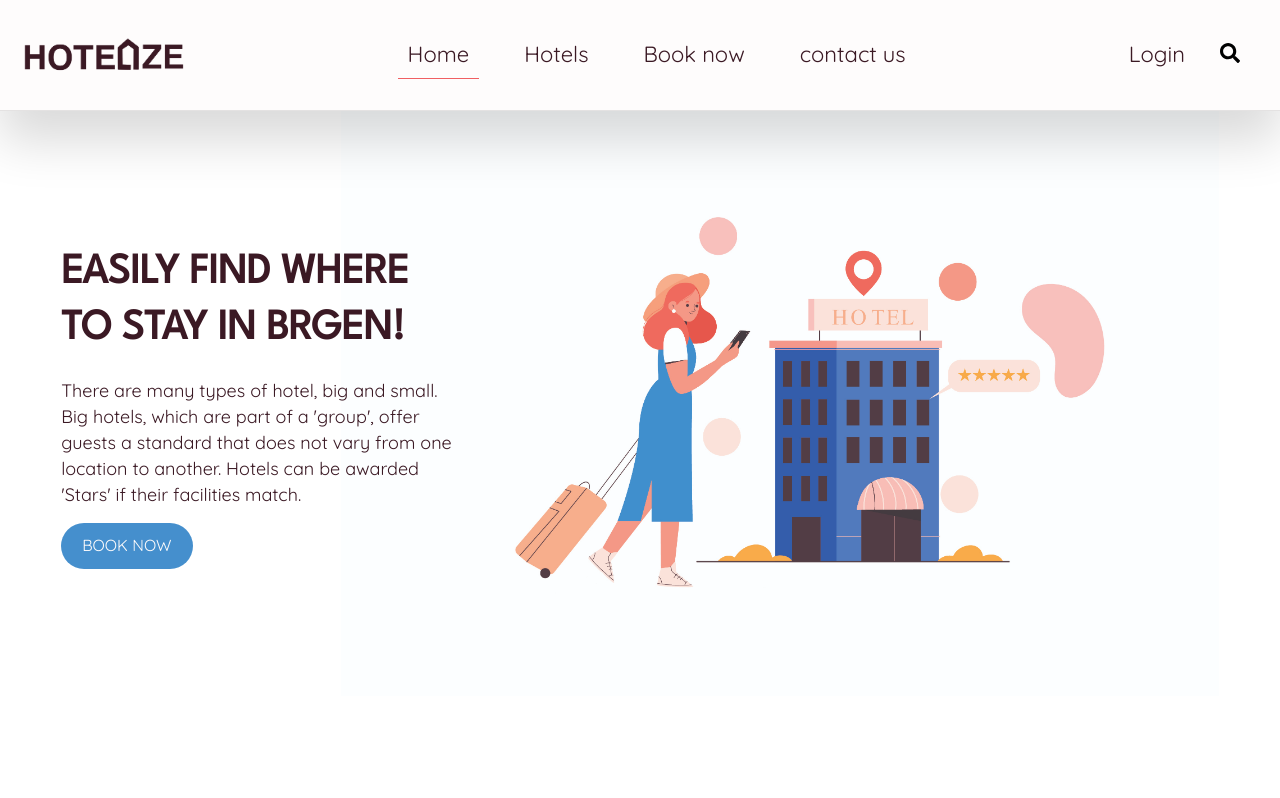
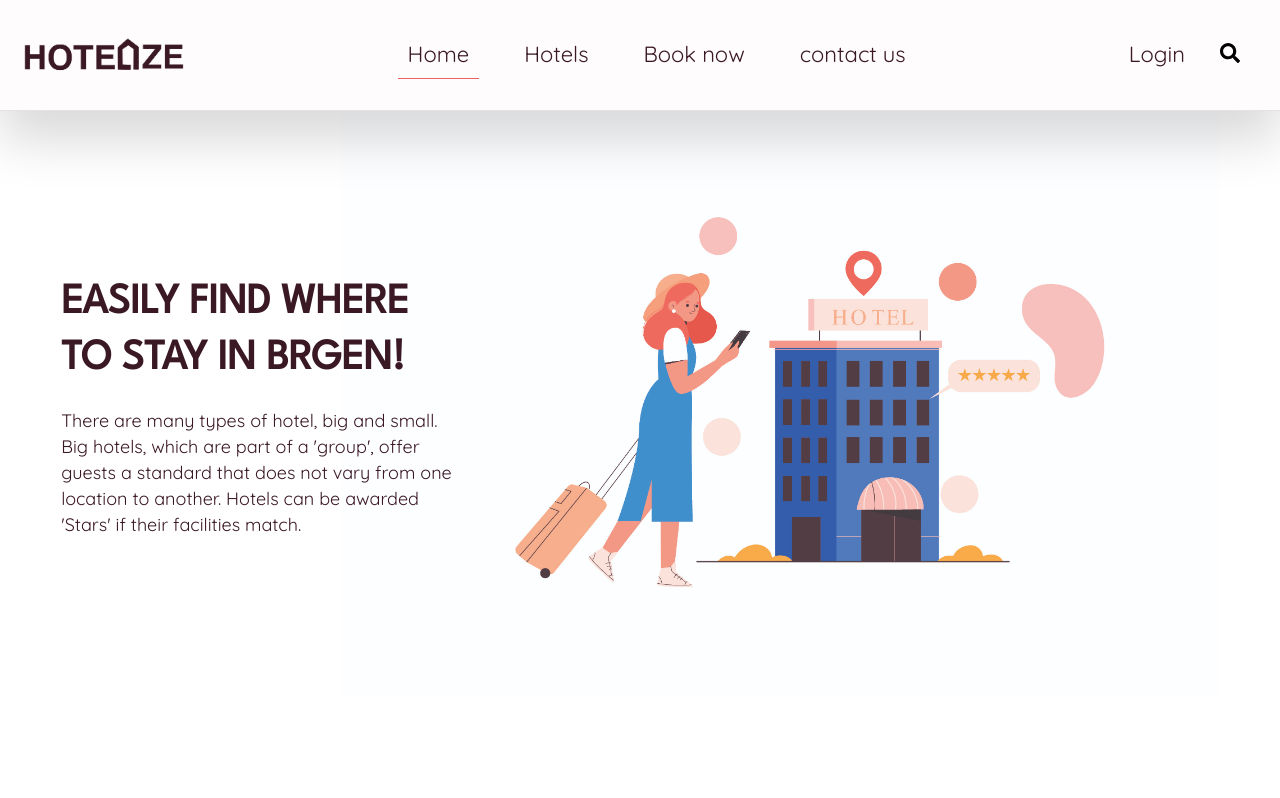
Before and after one commit to mosi3883/hotel, a React (Create React App) app: page / in a window 1280 px wide. Shown: the top 798 px of the page. Built offline with nearby package versions, Linux system fonts and the light colour scheme.

Commit message:
removed extra book now btn

```diff
--- a/src/Components/Header.jsx
+++ b/src/Components/Header.jsx
@@ -16,9 +16,9 @@ const Header = () => {
               Hotels can be awarded 'Stars' if their facilities match.
             </p>
             <div>
-              <Link to='/reserve-now' className='main-btn'>
+              {/* <Link to='/reserve-now' className='main-btn'>
                 Book now
-              </Link>
+              </Link> */}
             </div>
           </div>
           <div className='hero-img-box'>
```
